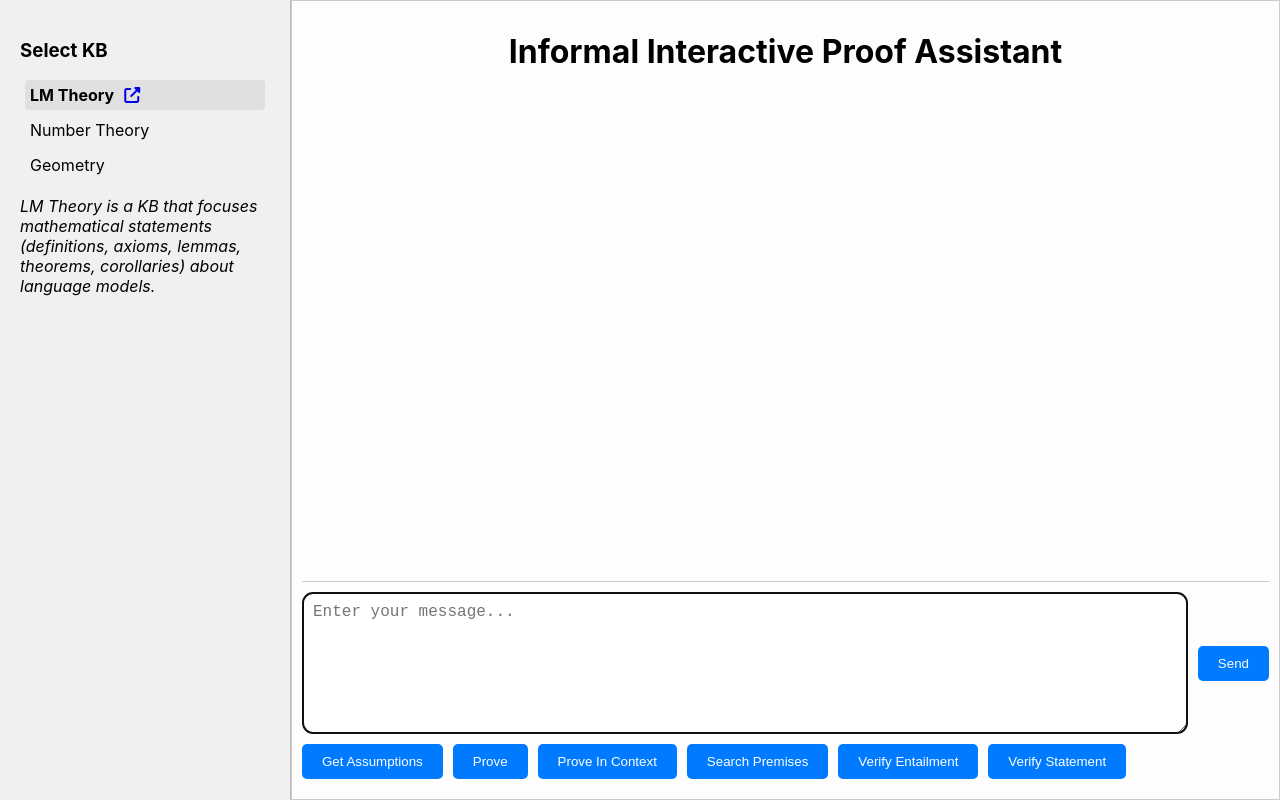
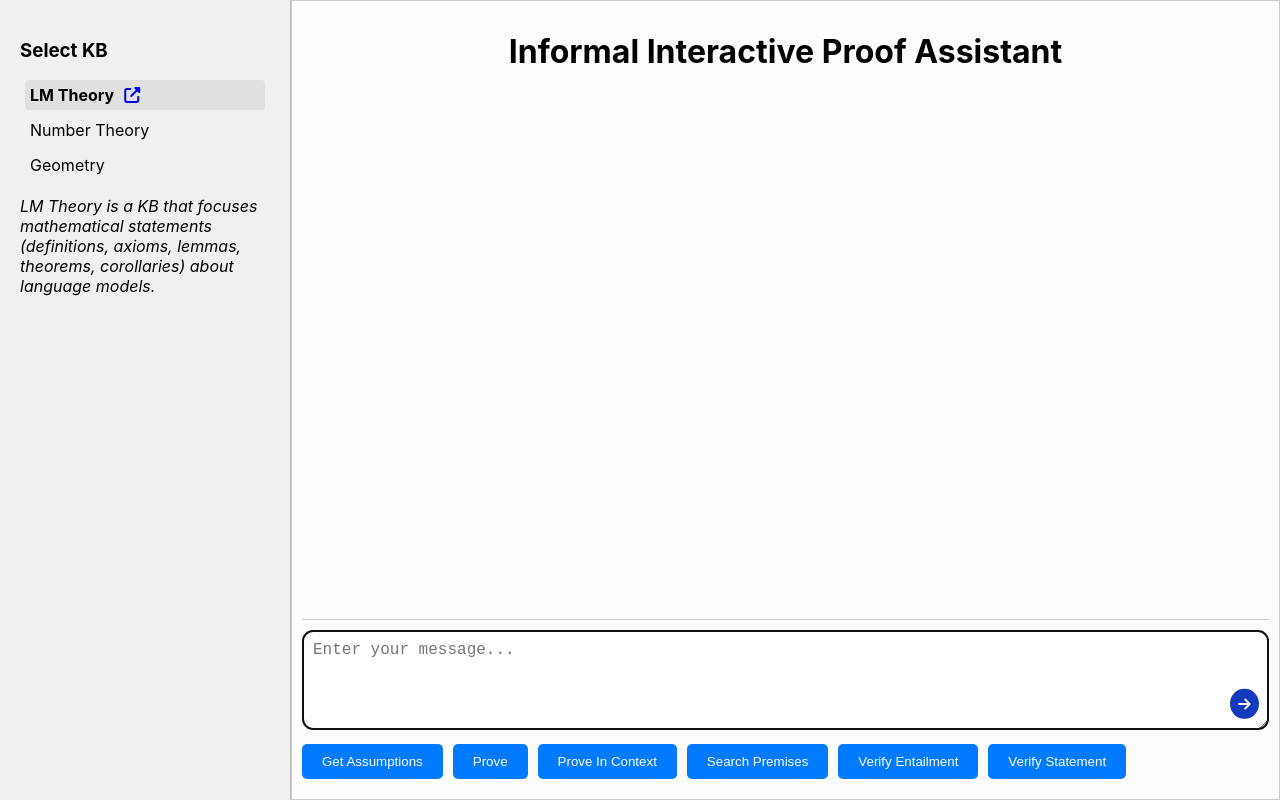
Before and after one commit to SL2000s/iipa_frontend, a React (Create React App) app: page / in a window 1280 px wide. Built offline with nearby package versions, Linux system fonts and the light colour scheme.

Commit message:
Move send button to inside textfield and use an icon for it

```diff
--- a/package.json
+++ b/package.json
@@ -4,6 +4,9 @@
   "private": true,
   "dependencies": {
     "@fortawesome/fontawesome-free": "^6.6.0",
+    "@fortawesome/fontawesome-svg-core": "^6.6.0",
+    "@fortawesome/free-solid-svg-icons": "^6.6.0",
+    "@fortawesome/react-fontawesome": "^0.2.2",
     "@testing-library/jest-dom": "^5.17.0",
     "@testing-library/react": "^13.4.0",
     "@testing-library/user-event": "^13.5.0",
--- a/src/App.css
+++ b/src/App.css
@@ -107,7 +107,10 @@
   border: 1px solid #ccc;
   border-radius: 10px;
   margin-right: 10px;
-  height: 120px;
+  height: 100px;
+  width: 100%;
+  padding-right: 50px; /* Leave space for the button */
+  box-sizing: border-box;
   font-size: 16px;
   resize: vertical; /* Allows users to resize vertically but not horizontally */
   /* background-color: #f9f9f9; */
@@ -182,3 +185,32 @@ button:hover {
 .new-chat-button {
   margin-top: 10px;
 }
+
+/* Wrapper around textfield and send button */
+.input-wrapper {
+  position: relative;
+  width: 100%;
+}
+
+/* Send button */
+.send-button {
+  position: absolute;
+  right: 10px;
+  bottom: 0px;
+  transform: translateY(-50%);
+  background-color: #123abc;
+  color: white;
+  border: none;
+  padding: 8px;
+  cursor: pointer;
+  border-radius: 50%;
+  display: flex;
+  align-items: center;
+  justify-content: center;
+  font-size: 0.9em;
+}
+
+.send-button:disabled {
+  background-color: #ccc;
+  cursor: not-allowed;
+}
--- a/src/App.js
+++ b/src/App.js
@@ -6,6 +6,8 @@ import remarkMath from 'remark-math';
 import rehypeKatex from 'rehype-katex';
 import ClipLoader from "react-spinners/ClipLoader";
 import { FaCopy } from "react-icons/fa";
+import { FontAwesomeIcon } from '@fortawesome/react-fontawesome';
+import { faPaperPlane, faEnvelope, faArrowRight, faComment } from '@fortawesome/free-solid-svg-icons';
 
 function App() {
   const [input, setInput] = useState('');
@@ -165,6 +167,7 @@ function App() {
         </div>
 
         <div className="input-area">
+          <div className="input-wrapper">
             <textarea
               ref={inputRef}
               className="input-textarea"
@@ -174,7 +177,10 @@ function App() {
               placeholder="Enter your message..."
               disabled={isLoading}
             />
-          <button onClick={handleSubmit} disabled={isLoading}>Send</button>
+            <button className="send-button" onClick={handleSubmit} disabled={isLoading}>
+              <FontAwesomeIcon icon={faArrowRight} />
+            </button>
+          </div>
           {isLoading && (
             <div className="loading-spinner">
               <ClipLoader color={"#123abc"} loading={isLoading} size={50} />
```
Also changed, not shown: 1 other file (tests, documents, lock files or other folders). Lines whose indentation alone changed are shown as unchanged.
